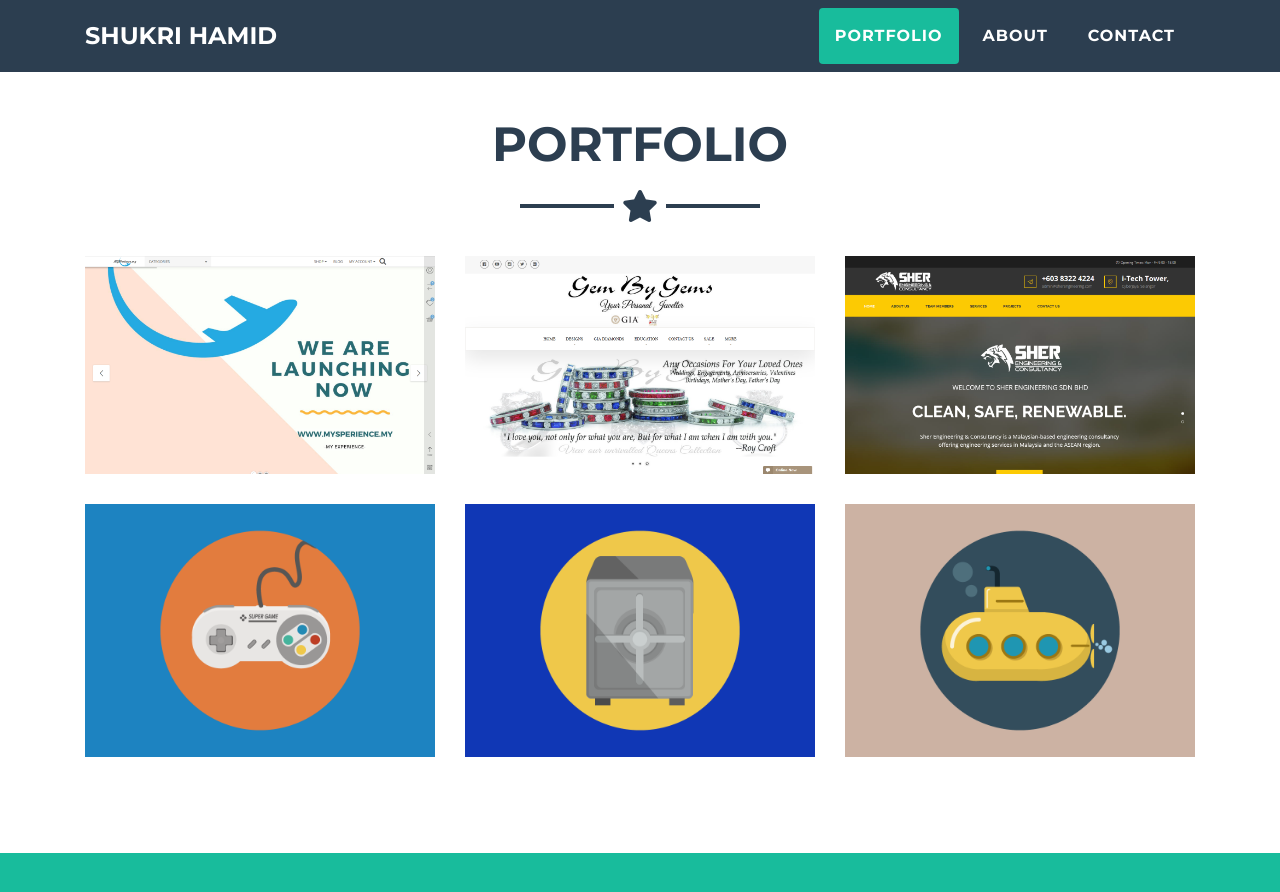
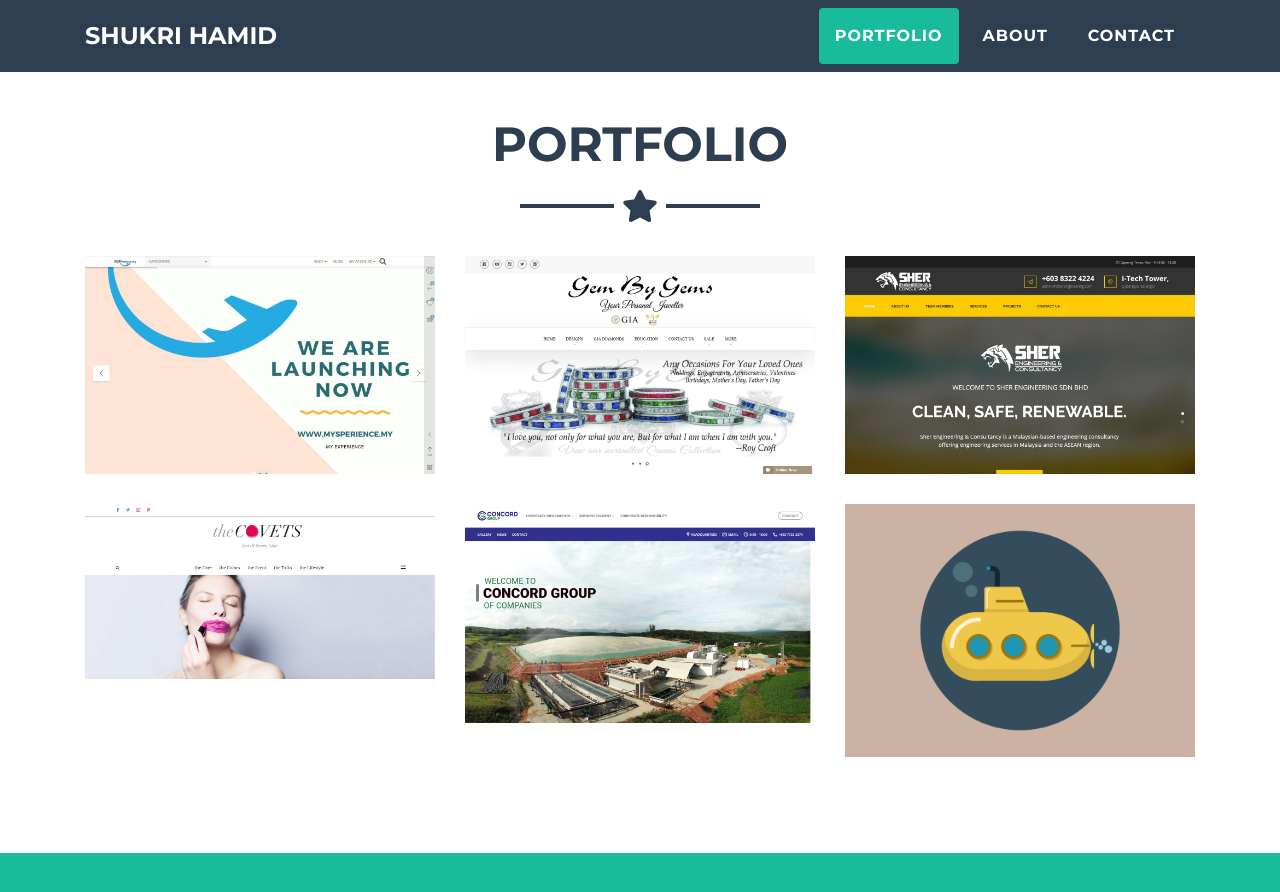
Before and after one commit to muhdshukri/muhdshukri.github.io, a Jekyll site: the page index.html, which Jekyll copies as it is, in a window 1280 px wide and 900 px high, scrolled down 900 px. Shown: the top 892 px of the window. Built offline with Jekyll 4.4.1, drawn with Linux system fonts in a browser that asks for light colours.

Commit message:
latest save to portfolio

```diff
--- a/index.html
+++ b/index.html
@@ -75,7 +75,7 @@
                   <i class="fas fa-search-plus fa-3x"></i>
                 </div>
               </div>
-              <img class="img-fluid" src="img/portfolio/mysp.png" alt="">
+              <img class="img-fluid" src="img/portfolio/mysp-min.jpg" alt="">
             </a>
           </div>
           <div class="col-md-6 col-lg-4">
@@ -85,7 +85,7 @@
                   <i class="fas fa-search-plus fa-3x"></i>
                 </div>
               </div>
-              <img class="img-fluid" src="img/portfolio/gbg.png" alt="">
+              <img class="img-fluid" src="img/portfolio/gbg-min.jpg" alt="">
             </a>
           </div>
           <div class="col-md-6 col-lg-4">
@@ -95,7 +95,7 @@
                   <i class="fas fa-search-plus fa-3x"></i>
                 </div>
               </div>
-              <img class="img-fluid" src="img/portfolio/sher.png" alt="">
+              <img class="img-fluid" src="img/portfolio/sher-min.jpg" alt="">
             </a>
           </div>
           <div class="col-md-6 col-lg-4">
@@ -105,7 +105,7 @@
                   <i class="fas fa-search-plus fa-3x"></i>
                 </div>
               </div>
-              <img class="img-fluid" src="img/portfolio/game.png" alt="">
+              <img class="img-fluid" src="img/portfolio/covets.jpg" alt="">
             </a>
           </div>
           <div class="col-md-6 col-lg-4">
@@ -115,7 +115,7 @@
                   <i class="fas fa-search-plus fa-3x"></i>
                 </div>
               </div>
-              <img class="img-fluid" src="img/portfolio/safe.png" alt="">
+              <img class="img-fluid" src="img/portfolio/cge.jpg" alt="">
             </a>
           </div>
           <div class="col-md-6 col-lg-4">
@@ -214,7 +214,7 @@
         <div class="container text-center">
           <div class="row">
             <div class="col-lg-8 mx-auto">
-              <h2 class="text-secondary text-uppercase mb-0">Project Name</h2>
+              <h2 class="text-secondary text-uppercase mb-0">MYSPerience</h2>
               <hr class="star-dark mb-5">
               <img class="img-fluid mb-5" src="img/portfolio/mysp.png" alt="Mysperience">
               <p class="mb-5">Lorem ipsum dolor sit amet, consectetur adipisicing elit. Mollitia neque assumenda ipsam nihil, molestias magnam, recusandae quos quis inventore quisquam velit asperiores, vitae? Reprehenderit soluta, eos quod consequuntur itaque. Nam.</p>
@@ -236,7 +236,7 @@
         <div class="container text-center">
           <div class="row">
             <div class="col-lg-8 mx-auto">
-              <h2 class="text-secondary text-uppercase mb-0">Project Name</h2>
+              <h2 class="text-secondary text-uppercase mb-0">Gem by Gems</h2>
               <hr class="star-dark mb-5">
               <img class="img-fluid mb-5" src="img/portfolio/gbg.png" alt="">
               <p class="mb-5">Lorem ipsum dolor sit amet, consectetur adipisicing elit. Mollitia neque assumenda ipsam nihil, molestias magnam, recusandae quos quis inventore quisquam velit asperiores, vitae? Reprehenderit soluta, eos quod consequuntur itaque. Nam.</p>
@@ -258,7 +258,7 @@
         <div class="container text-center">
           <div class="row">
             <div class="col-lg-8 mx-auto">
-              <h2 class="text-secondary text-uppercase mb-0">Project Name</h2>
+              <h2 class="text-secondary text-uppercase mb-0">Sher Engineering</h2>
               <hr class="star-dark mb-5">
               <img class="img-fluid mb-5" src="img/portfolio/sher.png" alt="">
               <p class="mb-5">Lorem ipsum dolor sit amet, consectetur adipisicing elit. Mollitia neque assumenda ipsam nihil, molestias magnam, recusandae quos quis inventore quisquam velit asperiores, vitae? Reprehenderit soluta, eos quod consequuntur itaque. Nam.</p>
@@ -280,9 +280,9 @@
         <div class="container text-center">
           <div class="row">
             <div class="col-lg-8 mx-auto">
-              <h2 class="text-secondary text-uppercase mb-0">Project Name</h2>
+              <h2 class="text-secondary text-uppercase mb-0">The Covets</h2>
               <hr class="star-dark mb-5">
-              <img class="img-fluid mb-5" src="img/portfolio/game.png" alt="">
+              <img class="img-fluid mb-5" src="img/portfolio/covets.jpg" alt="">
               <p class="mb-5">Lorem ipsum dolor sit amet, consectetur adipisicing elit. Mollitia neque assumenda ipsam nihil, molestias magnam, recusandae quos quis inventore quisquam velit asperiores, vitae? Reprehenderit soluta, eos quod consequuntur itaque. Nam.</p>
               <a class="btn btn-primary btn-lg rounded-pill portfolio-modal-dismiss" href="#">
                 <i class="fa fa-close"></i>
@@ -304,7 +304,7 @@
             <div class="col-lg-8 mx-auto">
               <h2 class="text-secondary text-uppercase mb-0">Project Name</h2>
               <hr class="star-dark mb-5">
-              <img class="img-fluid mb-5" src="img/portfolio/safe.png" alt="">
+              <img class="img-fluid mb-5" src="img/portfolio/cge.jpg" alt="">
               <p class="mb-5">Lorem ipsum dolor sit amet, consectetur adipisicing elit. Mollitia neque assumenda ipsam nihil, molestias magnam, recusandae quos quis inventore quisquam velit asperiores, vitae? Reprehenderit soluta, eos quod consequuntur itaque. Nam.</p>
               <a class="btn btn-primary btn-lg rounded-pill portfolio-modal-dismiss" href="#">
                 <i class="fa fa-close"></i>
```
